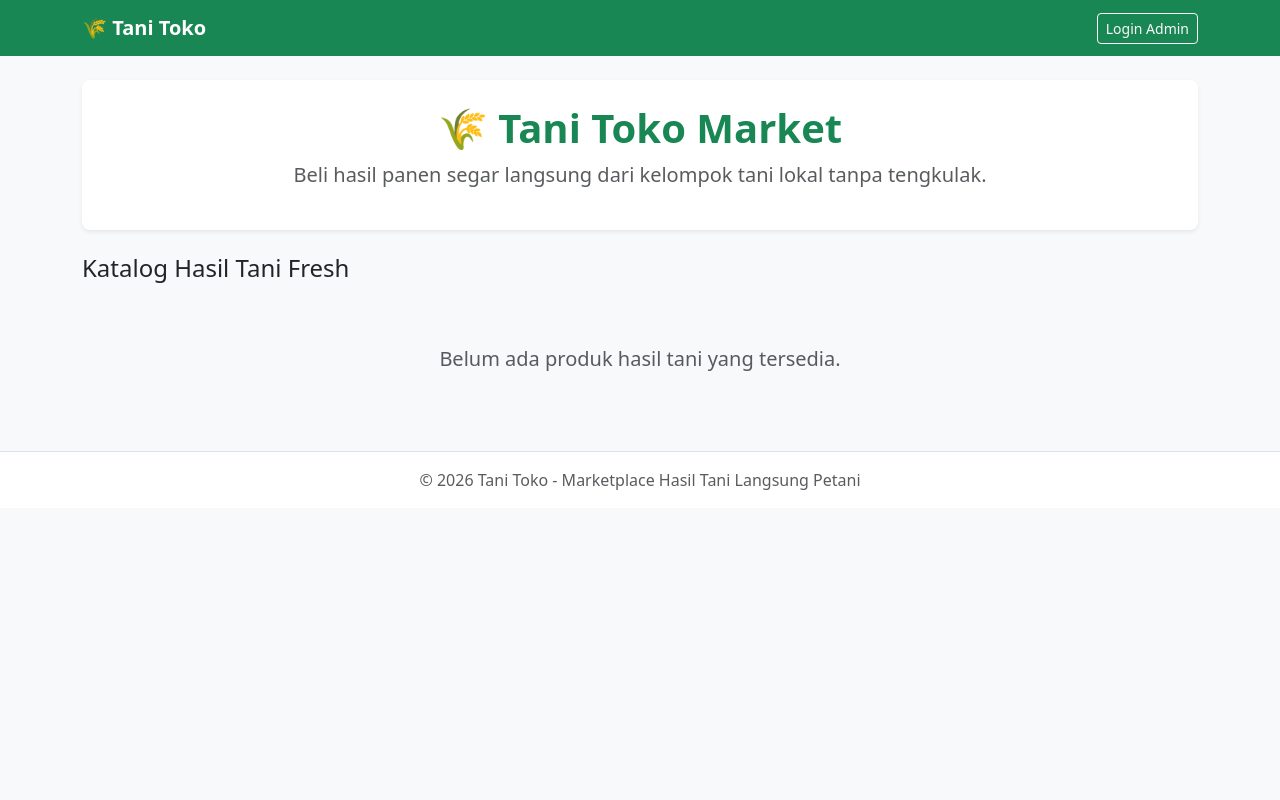
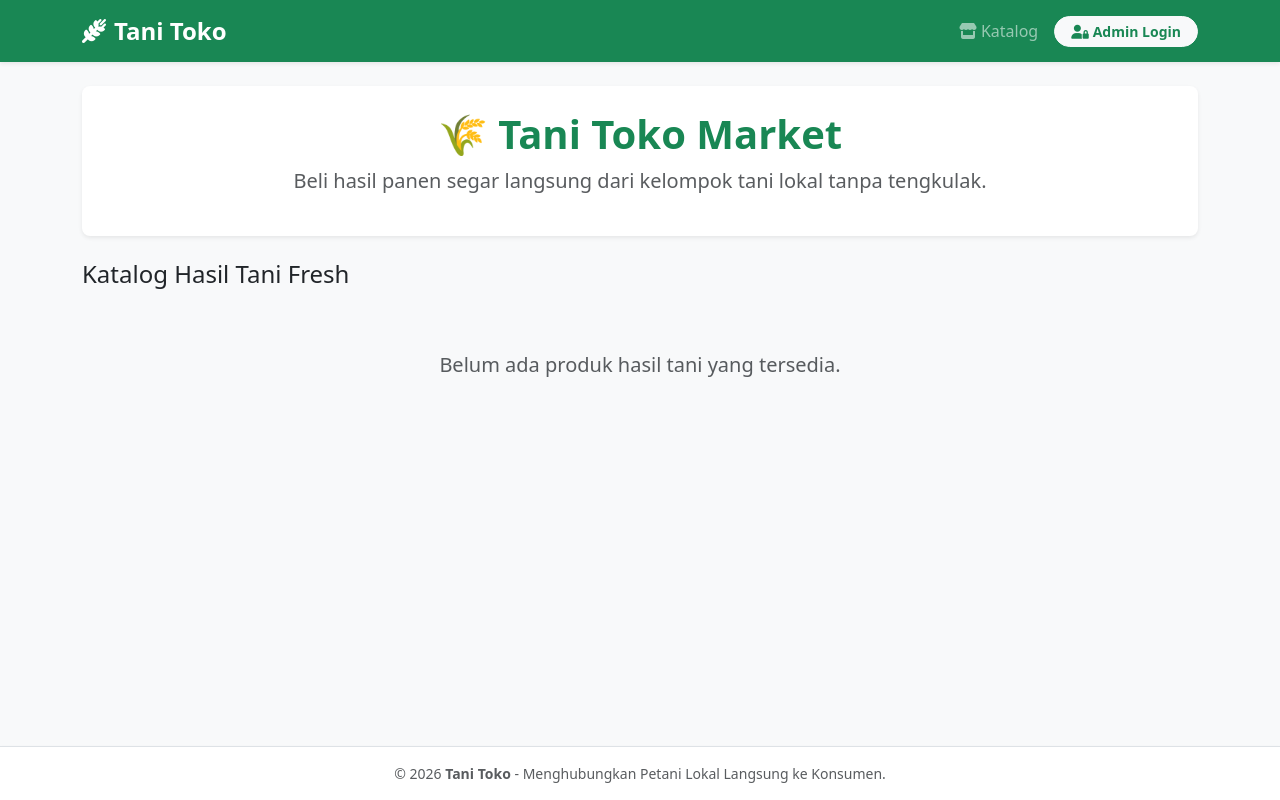
Before and after one commit to LestyAmelya-glitch/301250002_Lesty_Amelya_UAS_Project_PengantarPemrograman, a Flask app: page / in a window 1280 px wide. Run offline with Flask 3, Linux system fonts and the light colour scheme; data that the repository does not hold is empty.

Commit message:
mengganti isi dari file base.html

```diff
--- a/templates/base.html
+++ b/templates/base.html
@@ -3,27 +3,66 @@
 <head>
     <meta charset="UTF-8">
     <meta name="viewport" content="width=device-width, initial-scale=1.0">
-    <title>{% block title %}Tani Toko - Hasil Tani Fresh{% endblock %}</title>
+    <title>{% block title %}Tani Toko - Direct Farmer Marketplace{% endblock %}</title>
+    <!-- Bootstrap 5 CSS & FontAwesome Icons -->
     <link href="https://cdn.jsdelivr.net/npm/bootstrap@5.3.0/dist/css/bootstrap.min.css" rel="stylesheet">
+    <link rel="stylesheet" href="https://cdnjs.cloudflare.com/ajax/libs/font-awesome/6.4.0/css/all.min.css">
+    <style>
+        .hero-section {
+            background: linear-gradient(135deg, #198754 0%, #0d5132 100%);
+            color: white;
+            border-radius: 1rem;
+        }
+        .card-custom {
+            border: none;
+            border-radius: 0.75rem;
+            transition: transform 0.2s;
+        }
+        .card-custom:hover {
+            transform: translateY(-4px);
+        }
+        .bg-gradient-green { background: linear-gradient(45deg, #198754, #20c997); }
+        .bg-gradient-blue { background: linear-gradient(45deg, #0d6efd, #0dcaf0); }
+        .bg-gradient-orange { background: linear-gradient(45deg, #fd7e14, #ffc107); }
+    </style>
 </head>
-<body class="bg-light">
-    <nav class="navbar navbar-expand-lg navbar-dark bg-success">
+<body class="bg-light d-flex flex-column min-vh-100">
+
+    <!-- Navbar -->
+    <nav class="navbar navbar-expand-lg navbar-dark bg-success shadow-sm">
         <div class="container">
-            <a class="navbar-brand fw-bold" href="/">🌾 Tani Toko</a>
-            <div class="ms-auto">
-                <a href="/login" class="btn btn-outline-light btn-sm">Login Admin</a>
+            <a class="navbar-brand fw-bold fs-4" href="/"><i class="fa-solid fa-wheat-awn me-2"></i>Tani Toko</a>
+            <button class="navbar-toggler" type="button" data-bs-toggle="collapse" data-bs-target="#navbarNav">
+                <span class="navbar-toggler-icon"></span>
+            </button>
+            <div class="collapse navbar-collapse" id="navbarNav">
+                <ul class="navbar-nav ms-auto align-items-center">
+                    <li class="nav-item me-2"><a class="nav-link" href="/"><i class="fa-solid fa-store me-1"></i>Katalog</a></li>
+                    {% if session.get('logged_in') %}
+                        <li class="nav-item me-2"><a class="nav-link" href="/dashboard"><i class="fa-solid fa-chart-line me-1"></i>Dashboard</a></li>
+                        <li class="nav-item me-2"><a class="nav-link" href="/kelola_data"><i class="fa-solid fa-database me-1"></i>Kelola Data</a></li>
+                        <li class="nav-item"><a href="/logout" class="btn btn-outline-light btn-sm rounded-pill px-3"><i class="fa-solid fa-right-from-bracket me-1"></i>Logout</a></li>
+                    {% else %}
+                        <li class="nav-item"><a href="/login" class="btn btn-light btn-sm text-success fw-bold rounded-pill px-3"><i class="fa-solid fa-user-lock me-1"></i>Admin Login</a></li>
+                    {% endif %}
+                </ul>
             </div>
         </div>
     </nav>
 
-    <main class="container my-4">
+    <!-- Content -->
+    <main class="container my-4 flex-grow-1">
         {% block content %}{% endblock %}
     </main>
 
-    <footer class="text-center py-3 text-muted border-top mt-auto bg-white">
-        <p class="mb-0">&copy; 2026 Tani Toko - Marketplace Hasil Tani Langsung Petani</p>
+    <!-- Footer -->
+    <footer class="bg-white text-center py-3 border-top mt-auto shadow-sm">
+        <p class="mb-0 text-muted small">&copy; 2026 <strong>Tani Toko</strong> - Menghubungkan Petani Lokal Langsung ke Konsumen.</p>
     </footer>
 
+    <!-- Chart.js & Bootstrap JS -->
+    <script src="https://cdn.jsdelivr.net/npm/chart.js"></script>
     <script src="https://cdn.jsdelivr.net/npm/bootstrap@5.3.0/dist/js/bootstrap.bundle.min.js"></script>
+    {% block scripts %}{% endblock %}
 </body>
 </html>
```
